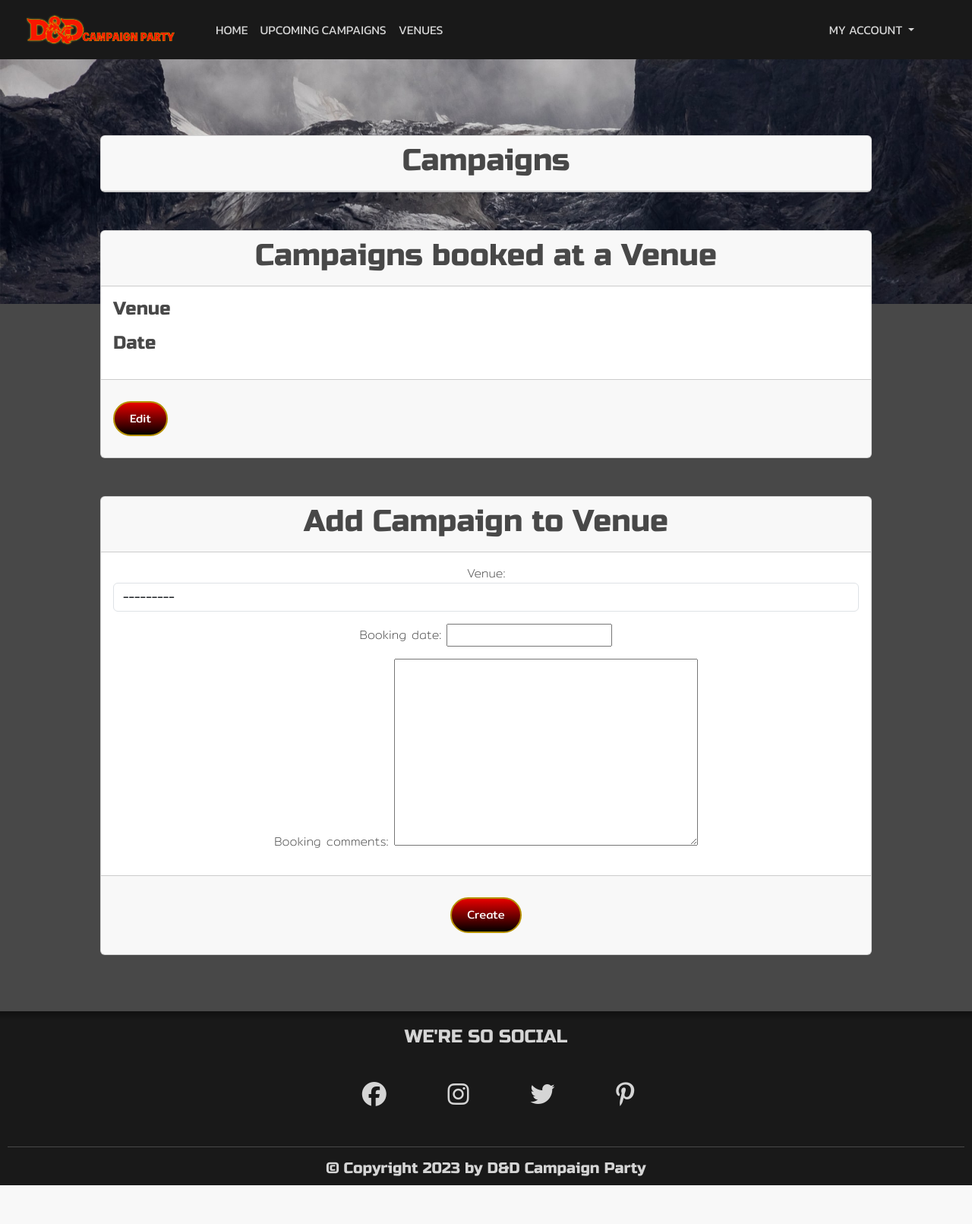
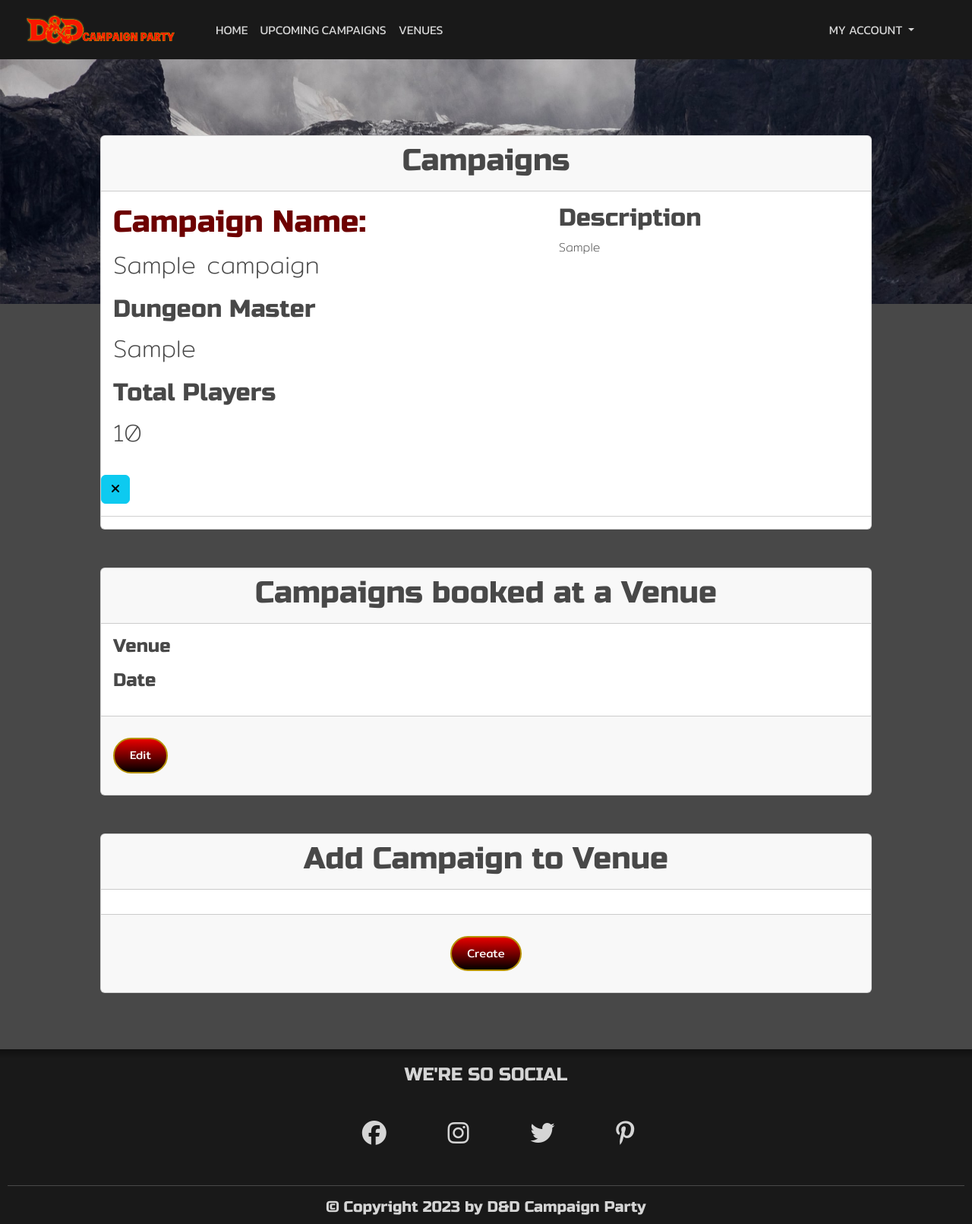
Before and after one commit to Quack842/p4-dndcampaign, a Django app: page /dashboard/ in a window 1280 px wide. Shown: the whole page at 76% size. Before the commit the page ends 1560 px from the top, so only its background shows below. Run offline with Django 3.2, Linux system fonts and the light colour scheme; tables that the repository leaves empty hold one stand-in row (values such as "Sample post"); some libraries are stand-ins or nearby versions.

Commit message:
fixed for loop on dashboard

```diff
--- a/booker/models.py
+++ b/booker/models.py
@@ -6,6 +6,7 @@ from djchoices import DjangoChoices, ChoiceItem
 from django.contrib.postgres.fields import ArrayField
 from django_summernote.widgets import SummernoteWidget
 from django.core.validators import ValidationError
+from django.utils import timezone
 
 
 class Campaign(models.Model):
@@ -17,6 +18,10 @@ class Campaign(models.Model):
                                       verbose_name="")
     total_players = models.IntegerField()
     discription = models.TextField(max_length=300, blank=True)
+    created_on = models.DateTimeField(auto_now_add=True)
+
+    class Meta:
+        ordering = ["-created_on"]
 
     # show how we want it to be displayed
     def __str__(self):
@@ -28,7 +33,8 @@ class BookVenue(models.Model):
     REGION_EUROPE = [
         ("Austria",
             (
-                ("Kasematten - Schlossbergbühne", "Kasematten - Schlossbergbühne"),
+                ("Kasematten - Schlossbergbühne",
+                 "Kasematten - Schlossbergbühne"),
                 ("Bilderbox", "Bilderbox"),
             )),
         ("Germany",
--- a/booker/views.py
+++ b/booker/views.py
@@ -8,6 +8,9 @@ from django_summernote.widgets import SummernoteWidget
 from django.contrib.auth.forms import AuthenticationForm
 from phonenumber_field.formfields import PhoneNumberField
 from phonenumber_field.phonenumber import PhoneNumber
+from django.contrib.messages.views import SuccessMessageMixin
+from django.contrib.auth.mixins import LoginRequiredMixin, UserPassesTestMixin
+from django.urls import reverse_lazy
 from django.http import HttpResponse, HttpResponseRedirect
 from django.views import generic, View
 from django.contrib.auth.decorators import login_required
@@ -38,7 +41,6 @@ class CreateCampaign(FormView):
     template_name = "create_campaign.html"
     form_class = CreateCampaignForm
     success_url = '/dashboard'
-    campaign = Campaign.objects.all()
 
     def form_valid(self, form):
         if form.is_valid():
@@ -50,15 +52,7 @@ class CreateCampaign(FormView):
                              f"{campaign_name} was successfully Registered!")
             return super().form_valid(form)
 
-        return render(request,
-                      "create_campaign.html",
-                      {
-                            "campaign_name": campaign_name,
-                            "dungeon_master": dungeon_master,
-                            "total_players": total_players,
-                            "discription": discription,
-                      },)
-        # return HttpResponse(template.render(context, request))
+        return HttpResponse(template.render(context, request))
 
 
 class CreateCharacter(generic.TemplateView):
@@ -66,9 +60,14 @@ class CreateCharacter(generic.TemplateView):
     template_name = "create_character.html"
 
 
-class Dashbaord(FormView):
+class CampaignList(generic.ListView):
+    model = Campaign
+    queryset = Campaign.objects.order_by("-created_on")
+    template_name = "dashboard.html"
+
+
+class Dashboard(View):
     """ This will be the Dashboard Page """
-    template_name = "dashboard.html"
     form_class = BookForm
     success_url = '/dashboard'
 
@@ -81,7 +80,19 @@ class Dashbaord(FormView):
                              "Successfully Registered to a Venue!")
             return super().form_valid(form)
 
-        return HttpResponse(template.render(context, request))
+        # return HttpResponse(template.render(request, context))
+        return render(
+            request,
+            "dashboard.html",
+            {
+                "user": user,
+                "campaign_name": campaign_name,
+                "dungeon_master": dungeon_master,
+                "total_players": total_players,
+                "discription": discription,
+                "created_on": created_on
+            },
+        )
 
 
 class Venue(generic.TemplateView):
@@ -145,3 +156,32 @@ def logout_request(request):
     logout(request)
     messages.info(request, "You Have Successfully Logged Out!")
     return redirect("home")
+
+
+# Delete a campaign
+class DeleteCampaign(
+        LoginRequiredMixin, UserPassesTestMixin, generic.DeleteView):
+    """
+    This view is used to allow logged in users to delete their own recipes
+    """
+    model = Campaign
+    template_name = 'delete_campaign.html'
+    success_message = "Recipe deleted successfully"
+    success_url = '/dashboard'
+
+    def test_func(self):
+        """
+        Prevent another user from deleting other's recipes
+        """
+        campaign = self.get_object()
+        return campaign.user == self.request.user
+
+    def delete(self, request, *args, **kwargs):
+        """
+        This function is used to display sucess message given
+        SucessMessageMixin cannot be used in generic.DeleteView.
+        Credit: https://stackoverflow.com/questions/24822509/
+        success-message-in-deleteview-not-shown
+        """
+        messages.success(self.request, self.success_message)
+        return super(DeleteCampaign, self).delete(request, *args, **kwargs)
--- a/dndcampaign/urls.py
+++ b/dndcampaign/urls.py
@@ -29,7 +29,9 @@ urlpatterns = [
          name='create_campaign'),
     path('createcharacter/', views.CreateCharacter.as_view(),
          name='create_character'),
-    path('dashboard/', views.Dashbaord.as_view(), name='dashboard'),
+    path('dashboard/', views.CampaignList.as_view(), name='dashboard'),
+    path('campaign/<slug:slug>/delete/', views.DeleteCampaign.as_view(),
+         name='delete_campaign'),
     path('venues/', views.Venue.as_view(), name='venues'),
     path('signup/', views.register_request, name="signup"),
     path('login/', views.login_request, name="login"),
--- a/static/css/styles.css
+++ b/static/css/styles.css
@@ -176,6 +176,11 @@ h1, h2, h4, h5 {
     margin: auto;
     padding: 5px;
 }
+/* Dashboard */
+.p-style {
+    font-size: 2em;
+    color: #484848;
+}
 /* Venue */
 
 @media screen and (max-width: 980px) {
--- a/templates/dashboard.html
+++ b/templates/dashboard.html
@@ -1,6 +1,5 @@
 {% extends "base.html" %}
 {% load static %}
-
 {% block content %}
 {% load crispy_forms_tags %}
 
@@ -21,24 +20,31 @@
         <div class="card-header">
             <h1 class="card-title" style="text-align: center;">Campaigns</h1>
         </div>
-        {{ campaign.campaign_name }}
         <!-- Shows created campaigns -->
-        {% for campaign in campaigns_list %}
+        {% for campaign in campaign_list %}
         <div class="card-body row">
             <div class="col-md-7">
-                <h1 style="text-align: center;">{{ user.campaign.campaign_name }}</h1>
+                <h1 style="color: #6d0101;">Campaign Name:</h1>
+                <p class="p-style">{{ campaign.campaign_name }}</h4>
 
                 <h2>Dungeon Master</h2>
-                <h4 style="color: #808080; font-family: 'Kanit', sans-serif;">{{ user.campaign.dungeon_master }}</h4>
+                <p class="p-style">{{ campaign.dungeon_master }}</p>
 
                 <h2>Total Players</h2>
-                <h4 style="color: #808080; font-family: 'Kanit', sans-serif;">{{ user.campaign.total_players }}</h4>
+                <p class="p-style">{{ campaign.total_players }}</p>
             </div>
             <div class="col-md-5">
                 <h2>Description</h2>
-                <p>{{ user.campaign.discription | safe }}</p>
+                <p>{{ campaign.discription | safe }}</p>
             </div>
         </div>
+        <span>
+            <a class="action-btn btn btn-info" href="{% url 'delete_campaign' dashboard.slug %}"
+                aria-label="delete_campaign">
+                <i class="fas fa-times"></i>
+            </a>
+        </span>
+        <hr>
         {% endfor %}
     </div>
     <!-- Shows Current booked venues -->
--- a/templates/upcoming_campaigns.html
+++ b/templates/upcoming_campaigns.html
@@ -3,10 +3,10 @@
 
 {% block content %}
     <div class="container">
-        {% for venues in user.bookvenue.venue  %}
+        {% for venues in venue_list  %}
             <div class="card">
                 <div class="card-header">
-                    <h1 class="card-title">{{ user.bookvenue.venue }}</h1>
+                    <h1 class="card-title">{{ venue.venue_name }}</h1>
                 </div>
             </div>
         {% endfor %}
```
Also changed, not shown: templates/delete_campaign.html (added, +24 -0 lines), booker/migrations/0003_auto_20230221_1214.py (added).
